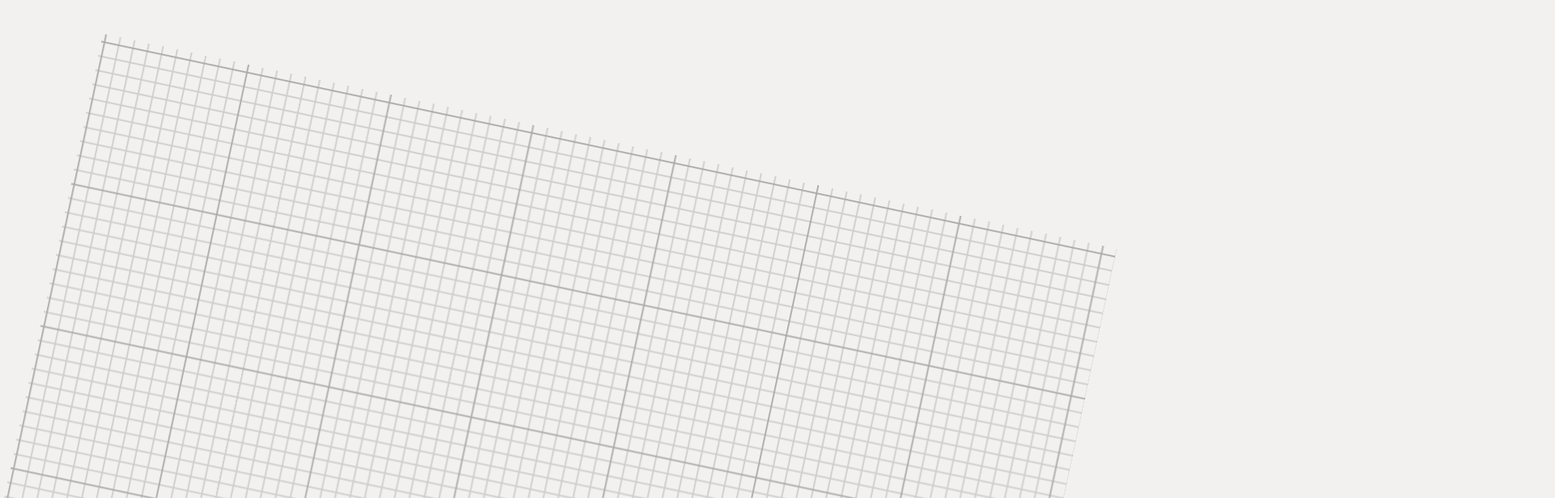
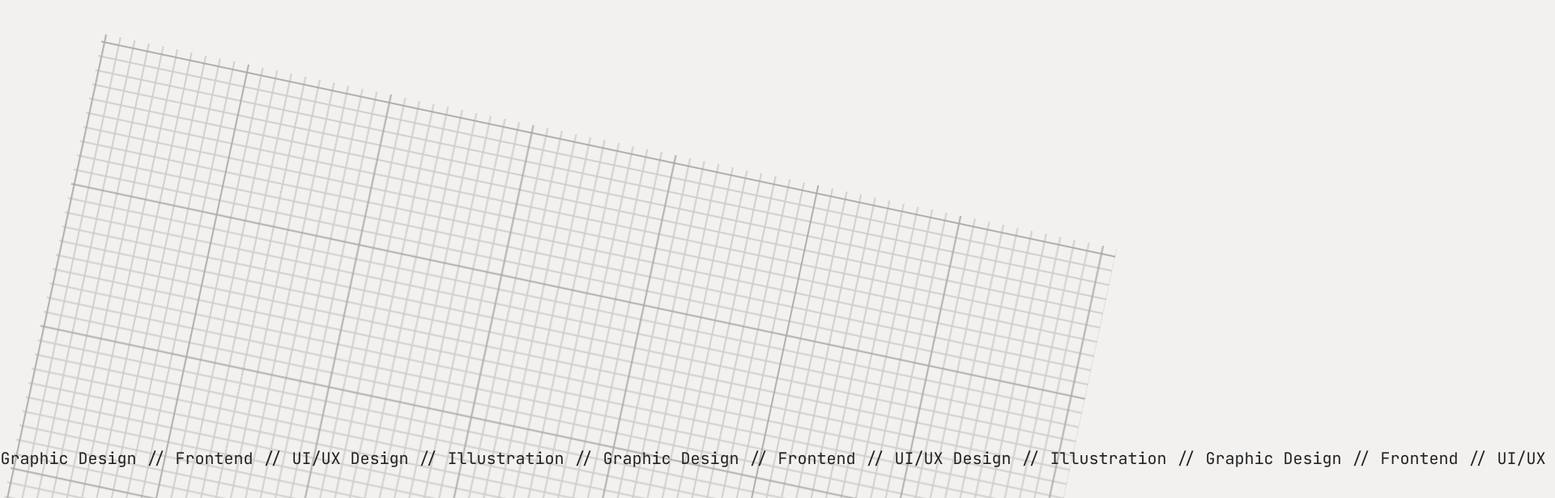
Before and after one commit to nordwaldberg/nordwaldberg_cv, a React (Create React App) app: page / in a window 1280 px wide. Shown: the part 184-800 px from the top of the page at 81% size, 1920 px wide, since content can reach past the window. Built offline with nearby package versions, Linux system fonts and the light colour scheme.

Commit message:
Add marquee

```diff
--- /dev/null
+++ b/src/_animations.scss
@@ -0,0 +1,8 @@
+@keyframes marquee {
+  from {
+    transform: translateX(0);
+  }
+  to {
+    transform: translateX(-50%);
+  }
+}
--- a/src/components/App/App.tsx
+++ b/src/components/App/App.tsx
@@ -8,7 +8,6 @@ export const ThemeContext = React.createContext<[string, React.Dispatch<React.Se
 
 const App = () => {
     const [theme, setTheme] = React.useState<string>(getBrowserDefaultColorTheme());
-    console.log(getBrowserDefaultColorTheme(), theme)
 
     useEffect(() => {
         document.documentElement.setAttribute('data-theme', theme);
--- a/src/components/Header/Header.tsx
+++ b/src/components/Header/Header.tsx
@@ -1,6 +1,6 @@
 import React, {useContext} from 'react';
 import styles from './Header.module.scss';
-import Brackets from '../misc/components';
+import {Brackets} from '../misc/components';
 import {ThemeContext} from '../App/App';
 
 
--- a/src/components/misc/components.module.scss
+++ b/src/components/misc/components.module.scss
@@ -1,3 +1,5 @@
+@import "../../animations";
+
 .brackets {
   display: flex;
 
@@ -13,3 +15,21 @@
     }
   }
 }
+
+.marqueeContainer {
+  position: absolute;
+  width: 100vw;
+  height: 22px;
+  bottom: 40px;
+}
+
+.marqueeWrapper {
+  position: absolute;
+  white-space: nowrap;
+  animation: marquee 30s linear infinite;
+}
+
+.marquee {
+  display: block;
+  font-size: 20px;
+}
--- a/src/components/misc/components.tsx
+++ b/src/components/misc/components.tsx
@@ -15,4 +15,22 @@ const Brackets: React.FC<BracketsProps> = ({children}) => {
     );
 };
 
-export default Brackets;
+const marqueeText = `Frontend // UI/UX Design // Illustration // Graphic Design // Frontend // UI/UX Design // Illustration // Graphic Design // Frontend // UI/UX Design // Illustration // Graphic Design // Frontend // UI/UX Design // Illustration // Graphic Design // Frontend // UI/UX Design // Illustration // Graphic Design // Frontend // UI/UX Design // Illustration // Graphic Design // Frontend // UI/UX Design // Illustration // Graphic Design // Frontend // UI/UX Design // Illustration // Graphic Design //`;
+
+const Marquee: React.FC = () => {
+    return (
+        <div className={styles.marqueeContainer}>
+            <div className={styles.marqueeWrapper}>
+                <div className={styles.marquee}>
+                    <span>{marqueeText}</span>
+                </div>
+            </div>
+        </div>
+    );
+
+}
+
+export {
+    Brackets,
+    Marquee,
+};
--- a/src/pages/MainPage/MainPage.tsx
+++ b/src/pages/MainPage/MainPage.tsx
@@ -1,4 +1,5 @@
 import React from 'react';
+import {Marquee} from '../../components/misc/components';
 
 // interface MainPageProps {
 //  children?: React.Child | React.ReactNode;
@@ -6,7 +7,9 @@ import React from 'react';
 
 const MainPage: React.FC = () => {
     return (
-        <div></div>
+        <>
+            <Marquee/>
+        </>
     );
 };
 
```
